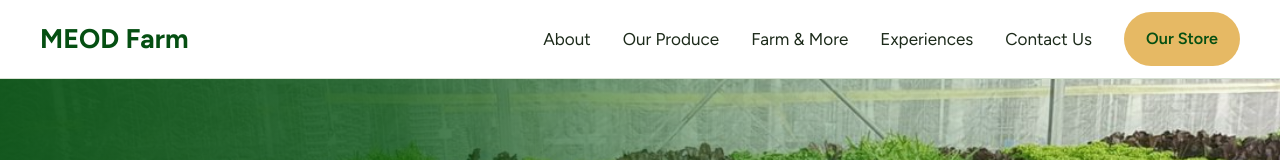
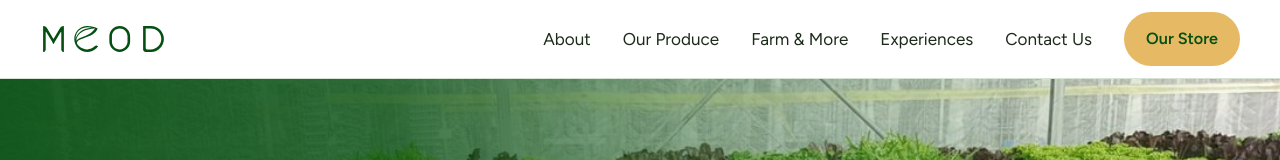
Before and after one commit to Tyllage/Tyllage-MEOD, a React (Vite) app in the folder client/: page / in a window 1280 px wide. Shown: the top 160 px of the page. Built offline with nearby package versions, Linux system fonts and the light colour scheme.

Commit message:
Use MEOD wordmark logo in navbarReplace the 'MEOD Farm' text with the same green wordmark as the footer. The mask sits on an inner span so the link's keyboard focus outline still shows.

```diff
--- a/client/src/components/Navbar.css
+++ b/client/src/components/Navbar.css
@@ -12,11 +12,17 @@
 }
 
 .navbar-logo {
-  font-size: 1.5rem;
-  font-weight: 700;
-  color: var(--color-forest);
-  text-decoration: none;
-  white-space: nowrap;
+  display: block;
+  flex-shrink: 0;
+}
+
+.navbar-logo-mark {
+  display: block;
+  width: 127px;
+  height: 36px;
+  background-color: var(--color-forest);
+  -webkit-mask: url('/images/meod-light.svg') left center / contain no-repeat;
+  mask: url('/images/meod-light.svg') left center / contain no-repeat;
 }
 
 .navbar-links {
--- a/client/src/components/Navbar.jsx
+++ b/client/src/components/Navbar.jsx
@@ -9,8 +9,13 @@ function Navbar() {
   return (
     <header className="navbar">
       <div className="navbar-inner container">
-        <NavLink to="/" className="navbar-logo" onClick={() => setOpen(false)}>
-          {site.name}
+        <NavLink
+          to="/"
+          className="navbar-logo"
+          aria-label={`${site.name} home`}
+          onClick={() => setOpen(false)}
+        >
+          <span className="navbar-logo-mark" aria-hidden="true" />
         </NavLink>
 
         <button
```
